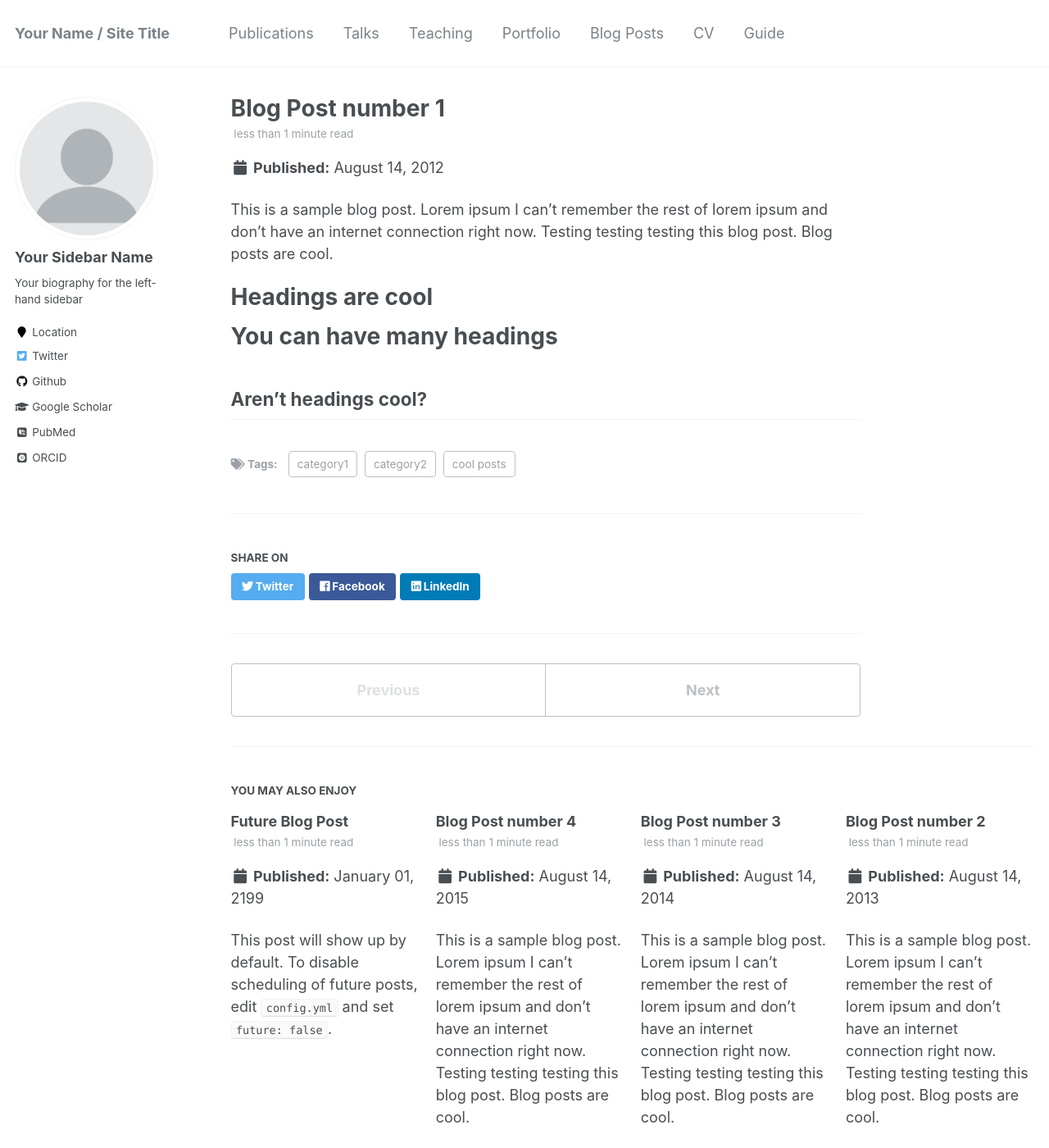
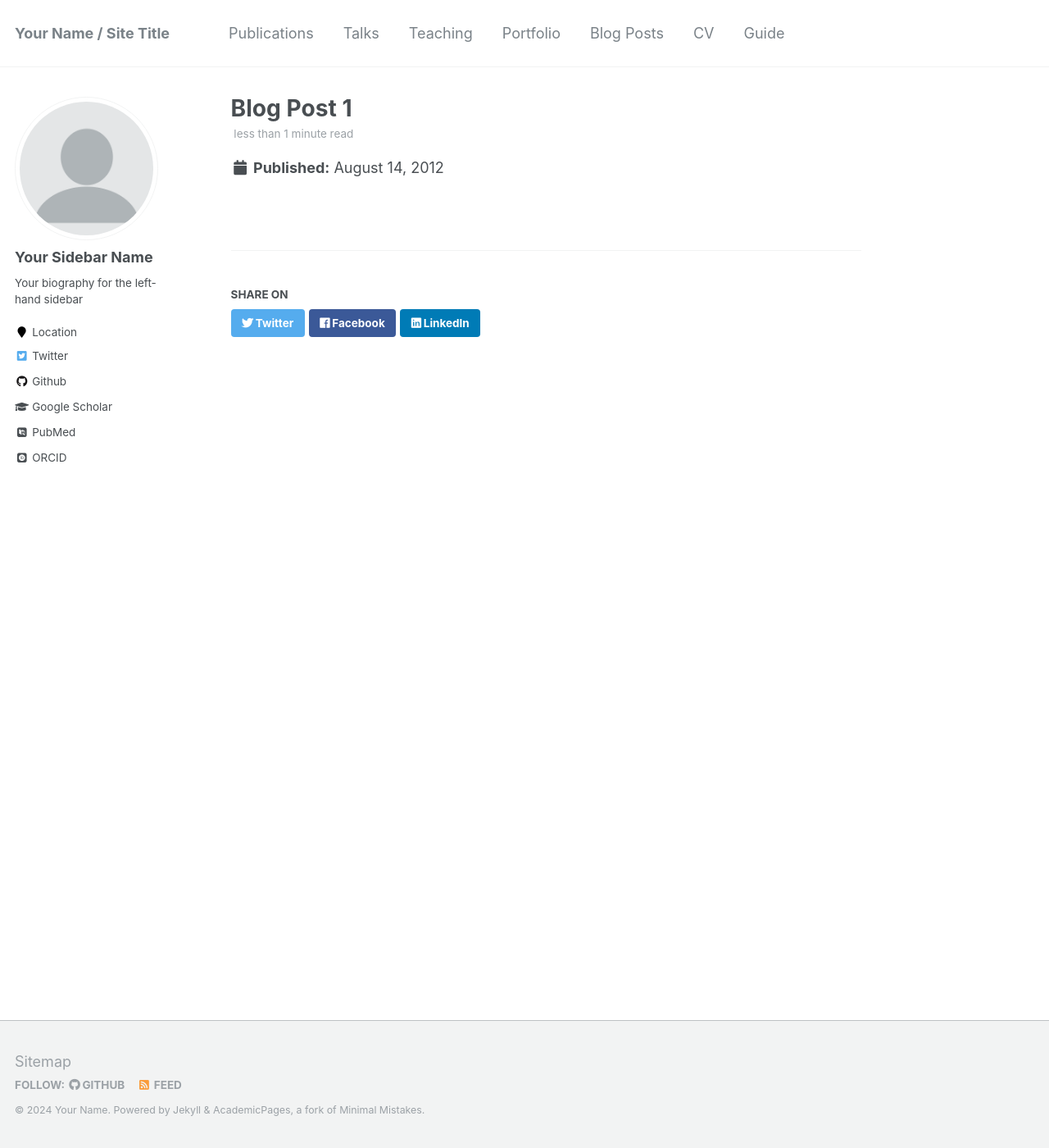
Before and after one commit to AlanWang610/alanwa.ng, a Jekyll site: the page built from _posts/2012-08-14-blog-post-1.md, in a window 1280 px wide and 1400 px high. Shown: the whole window at 82% size. Built offline with Jekyll 4.4.1, drawn with Linux system fonts in a browser that asks for light colours; some web fonts are replaced; a file with an impossible date is left out.

```diff
--- a/_data/authors.yml
+++ b/_data/authors.yml
@@ -5,7 +5,7 @@ Name Name:
   uri         : "http://name.com"
   email       : "name@name.com"
   bio         : "This is the first name."
-  avatar      : "bio-photo-2.jpg"
+  avatar      : "606A2086 Square.JPEG"
   twitter     : "name"
   google_plus : "Name"
 
@@ -13,6 +13,6 @@ Name2 Name2:
   name        : "Name2 Name2"
   email       : "name2@name2.com"
   bio         : "I ordered what?"
-  avatar      : "bio-photo.jpg"
+  avatar      : "606A2086 Square.JPEG"
   twitter     : "name2"
   google_plus : "Name"
--- a/_posts/2012-08-14-blog-post-1.md
+++ b/_posts/2012-08-14-blog-post-1.md
@@ -1,4 +1,4 @@
----
+<!-- ---
 title: 'Blog Post number 1'
 date: 2012-08-14
 permalink: /posts/2012/08/blog-post-1/
@@ -17,4 +17,4 @@ You can have many headings
 ======
 
 Aren't headings cool?
-------
+------ -->
--- a/_posts/2013-08-14-blog-post-2.md
+++ /dev/null
@@ -1,20 +0,0 @@
----
-title: 'Blog Post number 2'
-date: 2013-08-14
-permalink: /posts/2013/08/blog-post-2/
-tags:
-  - cool posts
-  - category1
-  - category2
----
-
-This is a sample blog post. Lorem ipsum I can't remember the rest of lorem ipsum and don't have an internet connection right now. Testing testing testing this blog post. Blog posts are cool.
-
-Headings are cool
-======
-
-You can have many headings
-======
-
-Aren't headings cool?
-------
--- a/_posts/2014-08-14-blog-post-3.md
+++ /dev/null
@@ -1,20 +0,0 @@
----
-title: 'Blog Post number 3'
-date: 2014-08-14
-permalink: /posts/2014/08/blog-post-3/
-tags:
-  - cool posts
-  - category1
-  - category2
----
-
-This is a sample blog post. Lorem ipsum I can't remember the rest of lorem ipsum and don't have an internet connection right now. Testing testing testing this blog post. Blog posts are cool.
-
-Headings are cool
-======
-
-You can have many headings
-======
-
-Aren't headings cool?
-------
--- a/_posts/2199-01-01-future-post.md
+++ /dev/null
@@ -1,11 +0,0 @@
----
-title: 'Future Blog Post'
-date: 2199-01-01
-permalink: /posts/2012/08/blog-post-4/
-tags:
-  - cool posts
-  - category1
-  - category2
----
-
-This post will show up by default. To disable scheduling of future posts, edit `config.yml` and set `future: false`.
```
Also changed, not shown: _posts/2015-08-14-blog-post-4.md (deleted, +0 -20 lines), _publications/2009-10-01-paper-title-number-1.md (+2 -2 lines), _publications/2010-10-01-paper-title-number-2.md (deleted, +0 -15 lines), _publications/2015-10-01-paper-title-number-3.md (deleted, +0 -15 lines), _talks/2012-03-01-talk-1.md (+3 -4 lines), _talks/2013-03-01-tutorial-1.md (deleted, +0 -13 lines), _talks/2014-02-01-talk-2.md (deleted, +0 -13 lines), _talks/2014-03-01-talk-3.md (deleted, +0 -11 lines), _teaching/2014-spring-teaching-1.md (+6 -15 lines), _teaching/2015-spring-teaching-2.md (+7 -16 lines), images/606A2086 Square.JPEG (added), images/bio-photo-2.jpg (deleted), images/bio-photo.jpg (deleted).
